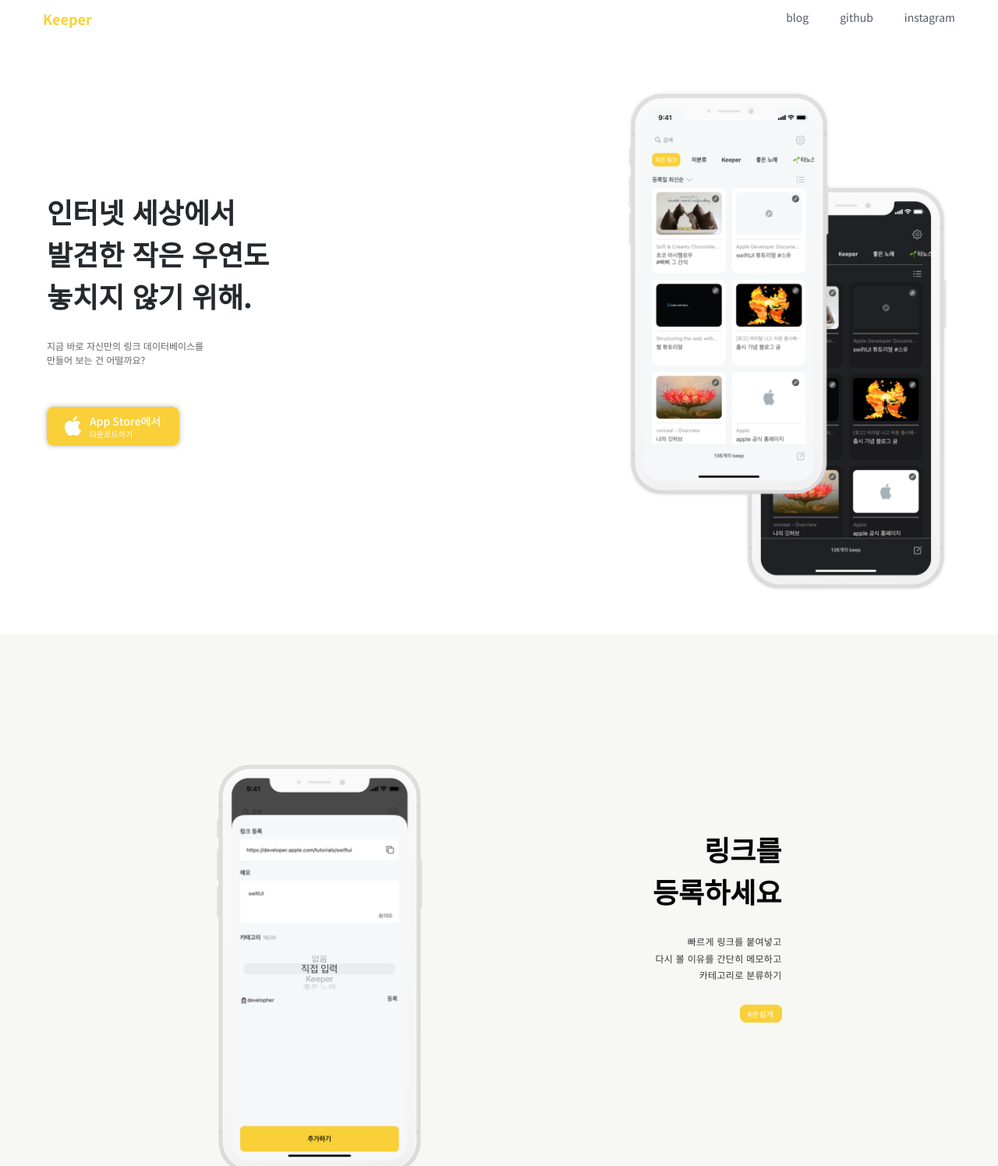
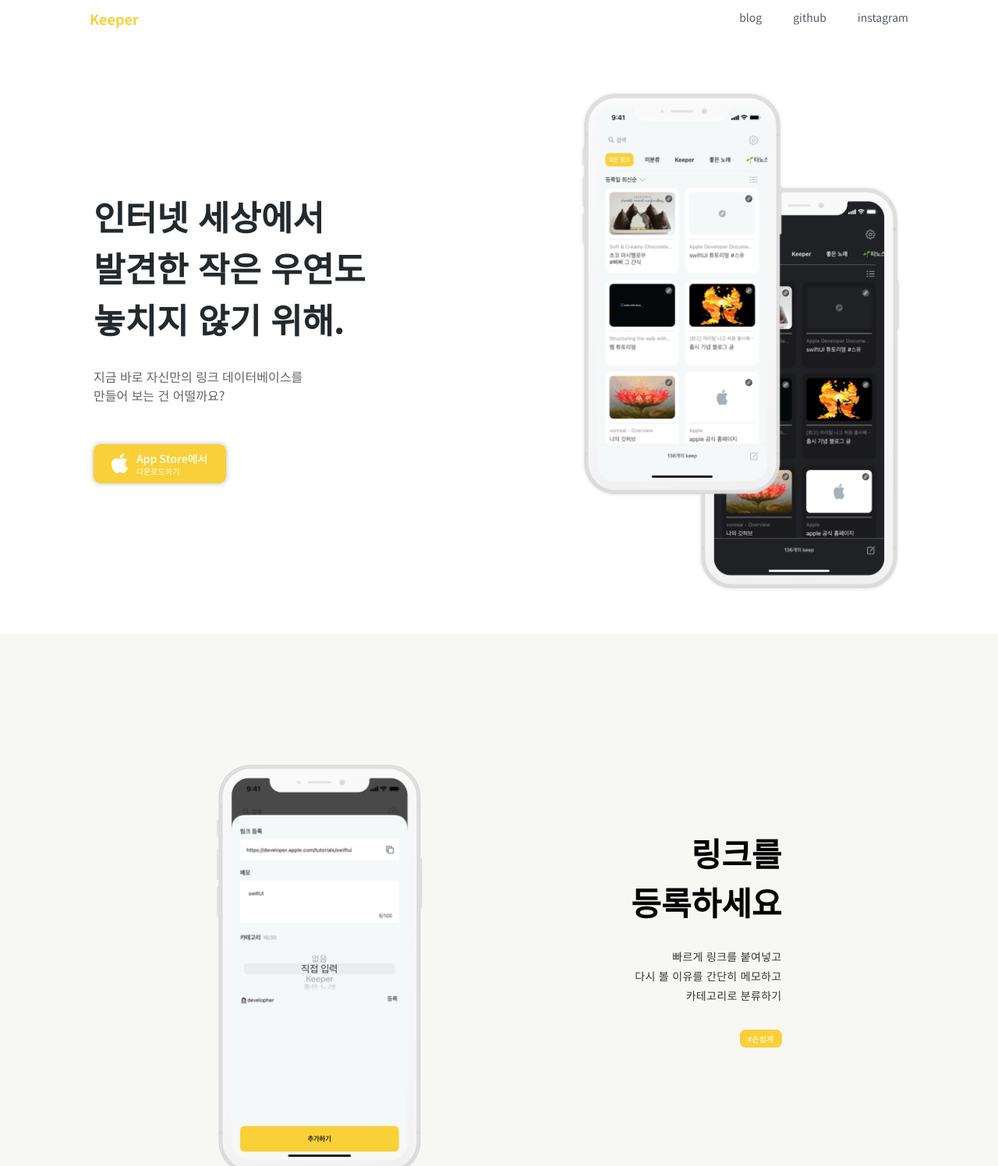
Before and after one commit to vonreal/Keeper_webpage, a plain HTML site: page index.html in a window 1280 px wide. Shown: the top 1496 px of the page at 78% size. Drawn offline with Linux system fonts and the light colour scheme.

Commit message:
Update style.css

```diff
--- a/css/style.css
+++ b/css/style.css
@@ -17,7 +17,7 @@ header {
     position: relative;
     width: 100%;
     padding: 15px;
-    max-width: 1200px;
+    max-width: 1080px;
     margin: auto;
 }
 
@@ -52,7 +52,7 @@ main {
     position: relative;
     background-color: #fff;
     width: 100%;
-    max-width: 1200px;
+    max-width: 1080px;
     padding: 15px;
     padding-left: 20px;
     padding-right: 20px;
@@ -62,7 +62,7 @@ main {
 }
 
 main h1 {
-    font-size: 36px;
+    font-size: 44px;
     font-weight: 700;
     color: #24292E;
     margin-top: 179px;
@@ -70,7 +70,7 @@ main h1 {
 }
 
 main p {
-    font-size: 12px;
+    font-size: 16px;
     font-weight: 400;
     color: #636464;
     margin-bottom: 51px;
@@ -134,18 +134,18 @@ button .yellow-btn {
 .description-1 .text h1 {
     color: #050505;
     font-weight: 700;
-    font-size: 36px;
+    font-size: 42px;
     margin-top: 81px;
 }
 
 .description-1 .text p {
     color: #373737;
     font-weight: 400;
-    font-size: 12px;
+    font-size: 14px;
     line-height: 1.8;
     margin-top: 27px;
     letter-spacing: 0.3px;
-    margin-bottom: 27px;
+    margin-bottom: 30px;
 }
 
 .tag {
@@ -179,14 +179,14 @@ button .yellow-btn {
 .description-2 .text h1 {
     color: #050505;
     font-weight: 700;
-    font-size: 36px;
+    font-size: 42px;
     padding-top: 81px;
 }
 
 .description-2 .text p {
     color: #373737;
     font-weight: 400;
-    font-size: 12px;
+    font-size: 14px;
     line-height: 1.8;
     margin-top: 27px;
     letter-spacing: 0.3px;
@@ -285,7 +285,7 @@ button .yellow-btn {
 .install-container button img {
     width: 170px;
     height: 50px;
-    box-shadow: 0px 0px 6px rgba(20, 20, 20, 0.3);
+    box-shadow: 0px 0px 6px rgba(20, 20, 20, 0.2);
     border-radius: 8px;
 }
 
@@ -296,7 +296,7 @@ footer {
 
 .footer-container {
         width: 100%;
-        max-width: 1200px;
+        max-width: 1080px;
         padding: 67px 20px 67px 20px;
         padding-left: 20px;
         padding-right: 20px;
```
